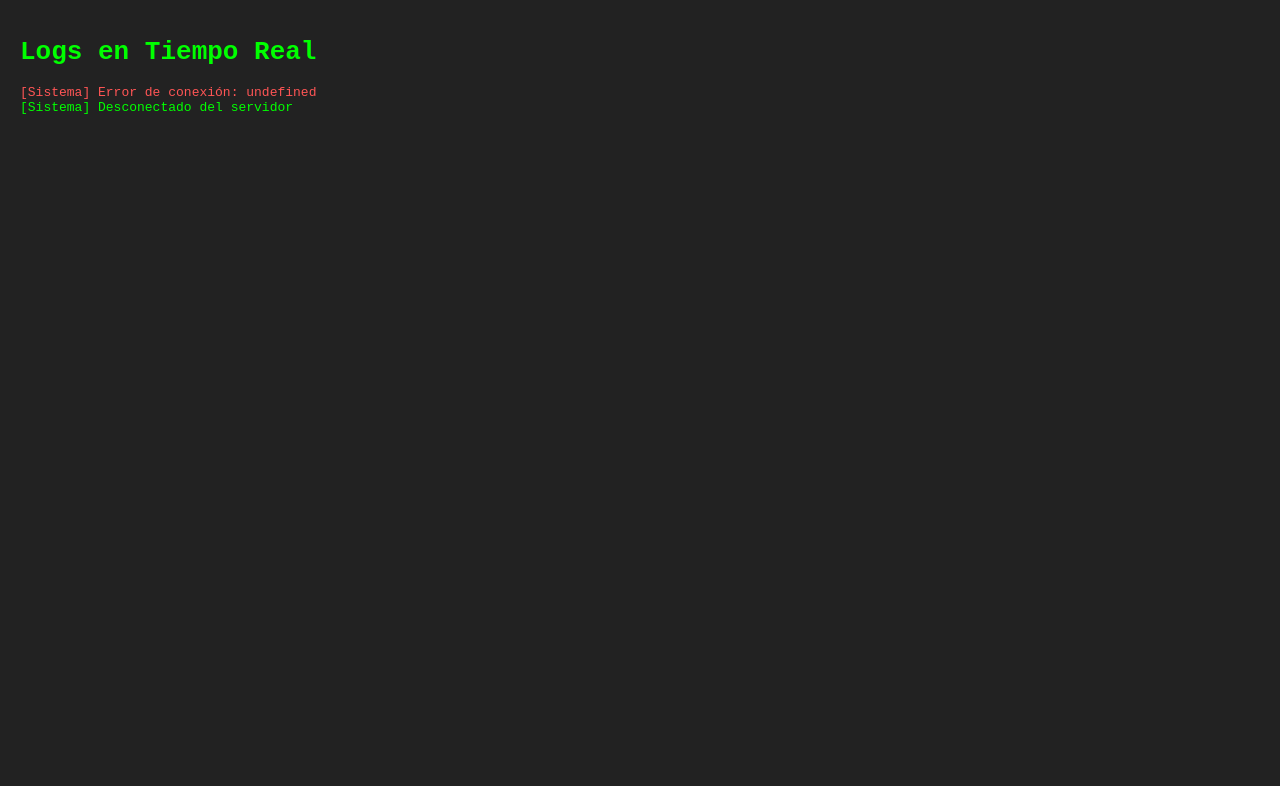
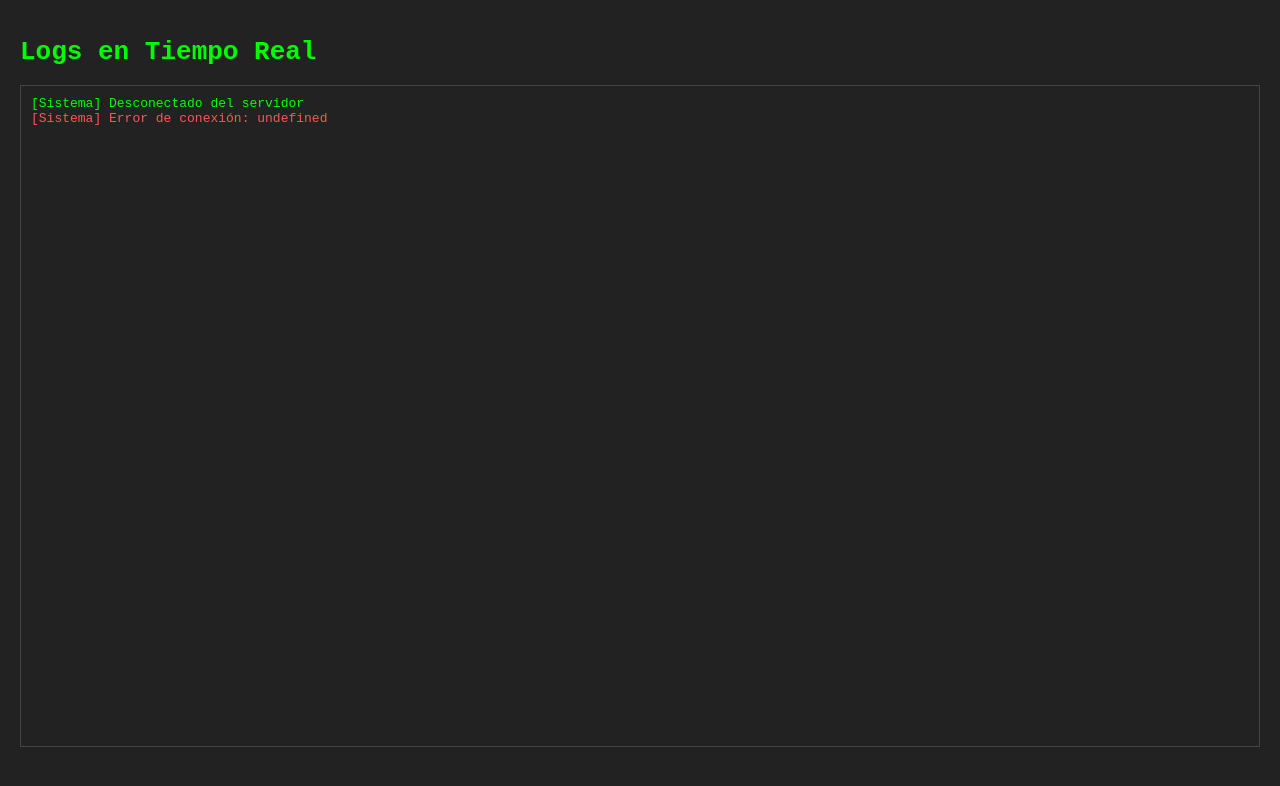
Before and after one commit to educaedtech/euroinnova_api, a website: page public/logs-viewer.html in a window 1280 px wide. Drawn offline with Linux system fonts and the light colour scheme.

Commit message:
modify log viewer

```diff
--- a/public/logs-viewer.html
+++ b/public/logs-viewer.html
@@ -10,8 +10,16 @@
         background: #222;
         color: #0f0;
       }
+      #logs-container {
+        height: 80vh; /* Altura fija para el contenedor */
+        overflow-y: auto; /* Scroll vertical */
+        border: 1px solid #444;
+        padding: 10px;
+      }
       #logs {
         white-space: pre-wrap;
+        margin: 0;
+        padding: 0;
       }
       .error {
         color: #f55;
@@ -20,52 +28,62 @@
   </head>
   <body>
     <h1>Logs en Tiempo Real</h1>
-    <div id="logs"></div>
+    <div id="logs-container">
+      <div id="logs"></div>
+    </div>
 
     <script>
       const wsProtocol = window.location.protocol === 'https:' ? 'wss:' : 'ws:';
       const wsUrl = `${wsProtocol}//${window.location.host}/ws-logs`;
       const ws = new WebSocket(wsUrl);
       const logsElement = document.getElementById('logs');
+      const MAX_LOGS = 300; // Límite de logs visibles
 
       // Verificación de conexión
       ws.onopen = () => {
         console.log('Conexión WebSocket establecida');
-        logsElement.innerHTML +=
-          '<div>[Sistema] Conectado al servidor de logs</div>';
+        addLog('[Sistema] Conectado al servidor de logs');
       };
+
+      // Función para añadir logs (arriba y gestionar el límite)
+      function addLog(message, isError = false) {
+        const logElement = document.createElement('div');
+        logElement.textContent = message;
+        if (isError || message.includes('ERROR')) {
+          logElement.className = 'error';
+        }
+
+        // Insertar al principio
+        logsElement.prepend(logElement);
+
+        // Eliminar logs antiguos si se supera el límite
+        if (logsElement.children.length > MAX_LOGS) {
+          logsElement.removeChild(logsElement.lastChild);
+        }
+      }
 
       // Manejo de mensajes
       ws.onmessage = event => {
         try {
           const data = JSON.parse(event.data);
-          console.log('Mensaje recibido:', data); // Depuración
-
-          const logElement = document.createElement('div');
-          logElement.textContent = data.data;
-
-          if (data.data.includes('ERROR')) {
-            logElement.className = 'error';
-          }
-
-          logsElement.appendChild(logElement);
-          logsElement.scrollTop = logsElement.scrollHeight;
+          console.log('Mensaje recibido:', data);
+          addLog(data.data);
         } catch (error) {
           console.error('Error al procesar mensaje:', error);
+          addLog(`[Error] ${error.message}`, true);
         }
       };
 
       // Manejo de errores
       ws.onerror = error => {
         console.error('Error en WebSocket:', error);
-        logsElement.innerHTML += `<div class="error">[Sistema] Error de conexión: ${error.message}</div>`;
+        addLog(`[Sistema] Error de conexión: ${error.message}`, true);
       };
 
-      // Reconexión automática si se cierra
+      // Reconexión automática
       ws.onclose = () => {
         console.log('Conexión WebSocket cerrada');
-        logsElement.innerHTML +=
-          '<div>[Sistema] Desconectado del servidor</div>';
+        addLog('[Sistema] Desconectado del servidor');
         setTimeout(() => window.location.reload(), 5000);
       };
     </script>
```
